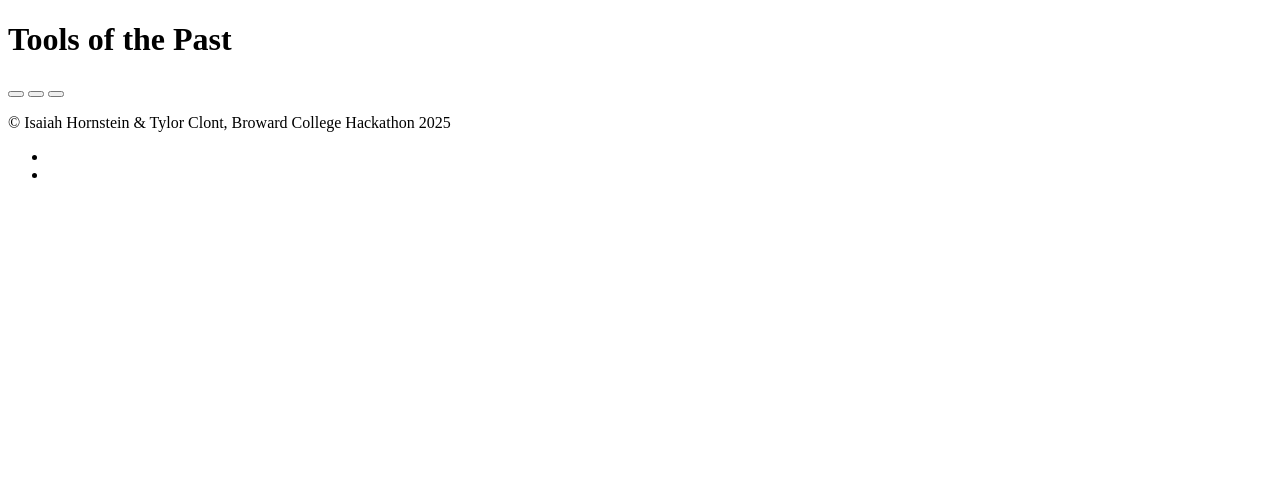
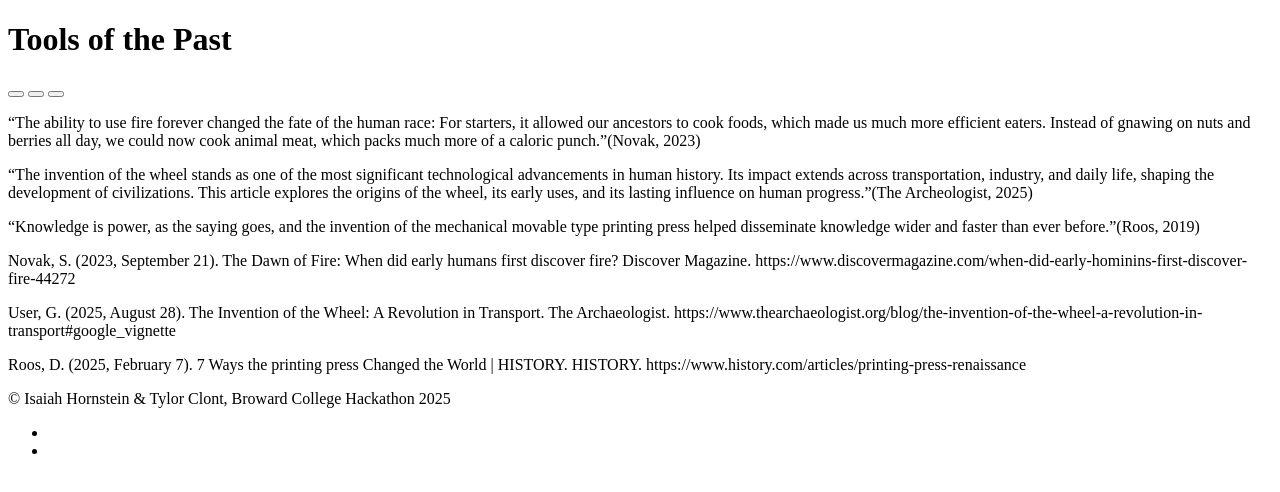
Before and after one commit to Tylor1210/PlutoHacks2025, a plain HTML site: page past.html in a window 1280 px wide. Drawn offline with Linux system fonts and the light colour scheme.

Commit message:
Add files via upload

```diff
--- a/past.html
+++ b/past.html
@@ -17,13 +17,38 @@
             </nav>
             <section>
                 <article>
-                    <p></p>
+                    <p>
+                        “The ability to use fire forever changed the fate of the human race: For starters, it allowed our ancestors to cook foods, which made us much more efficient eaters. Instead of gnawing on nuts and berries all day, we could now cook animal meat, which packs much more of a caloric punch.”(Novak, 2023)
+                    </p>
                 </article>
                 <article>
-                    <p></p>
+                    <p>
+                        “The invention of the wheel stands as one of the most significant technological advancements in human history. Its impact extends across transportation, industry, and daily life, shaping the development of civilizations. This article explores the origins of the wheel, its early uses, and its lasting influence on human progress.”(The Archeologist, 2025)
+                    </p>
                 </article>
                 <article>
-                    <p></p>
+                    <p>
+                        “Knowledge is power, as the saying goes, and the invention of the mechanical movable type printing press helped disseminate knowledge wider and faster than ever before.”(Roos, 2019)
+                    </p>
+                </article>
+            </section>
+            <section>
+                <article>
+                    <p>
+                        Novak, S. (2023, September 21). The Dawn of Fire: When did early humans first discover fire? Discover Magazine.
+                            https://www.discovermagazine.com/when-did-early-hominins-first-discover-fire-44272
+                    </p>
+                <article>
+                    <p>
+                        User, G. (2025, August 28). The Invention of the Wheel: A Revolution in Transport. The Archaeologist.
+                            https://www.thearchaeologist.org/blog/the-invention-of-the-wheel-a-revolution-in-transport#google_vignette
+                    </p>
+                </article>
+                <article>
+                    <p>
+                        Roos, D. (2025, February 7). 7 Ways the printing press Changed the World | HISTORY. HISTORY.
+                            https://www.history.com/articles/printing-press-renaissance
+                    </p>
                 </article>
             </section>
         </main>
```
